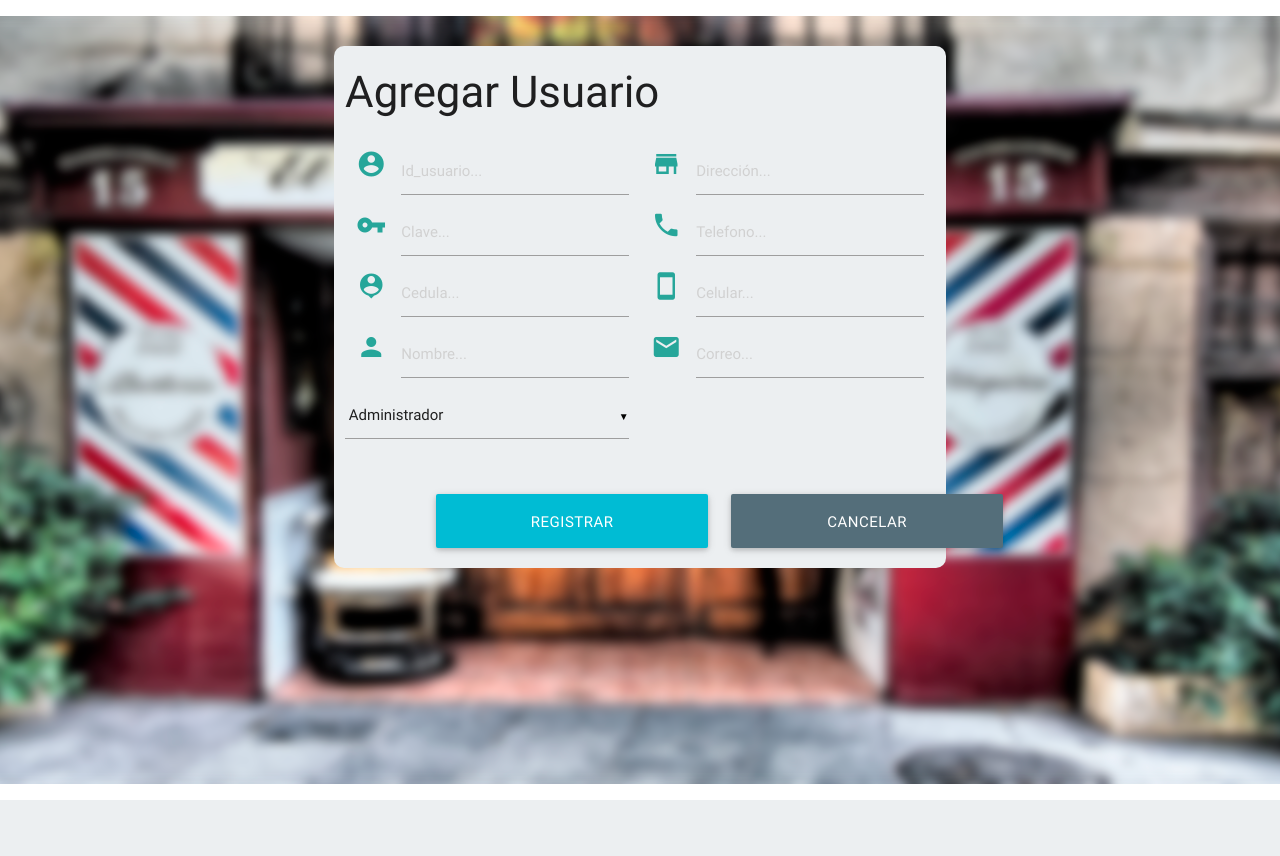
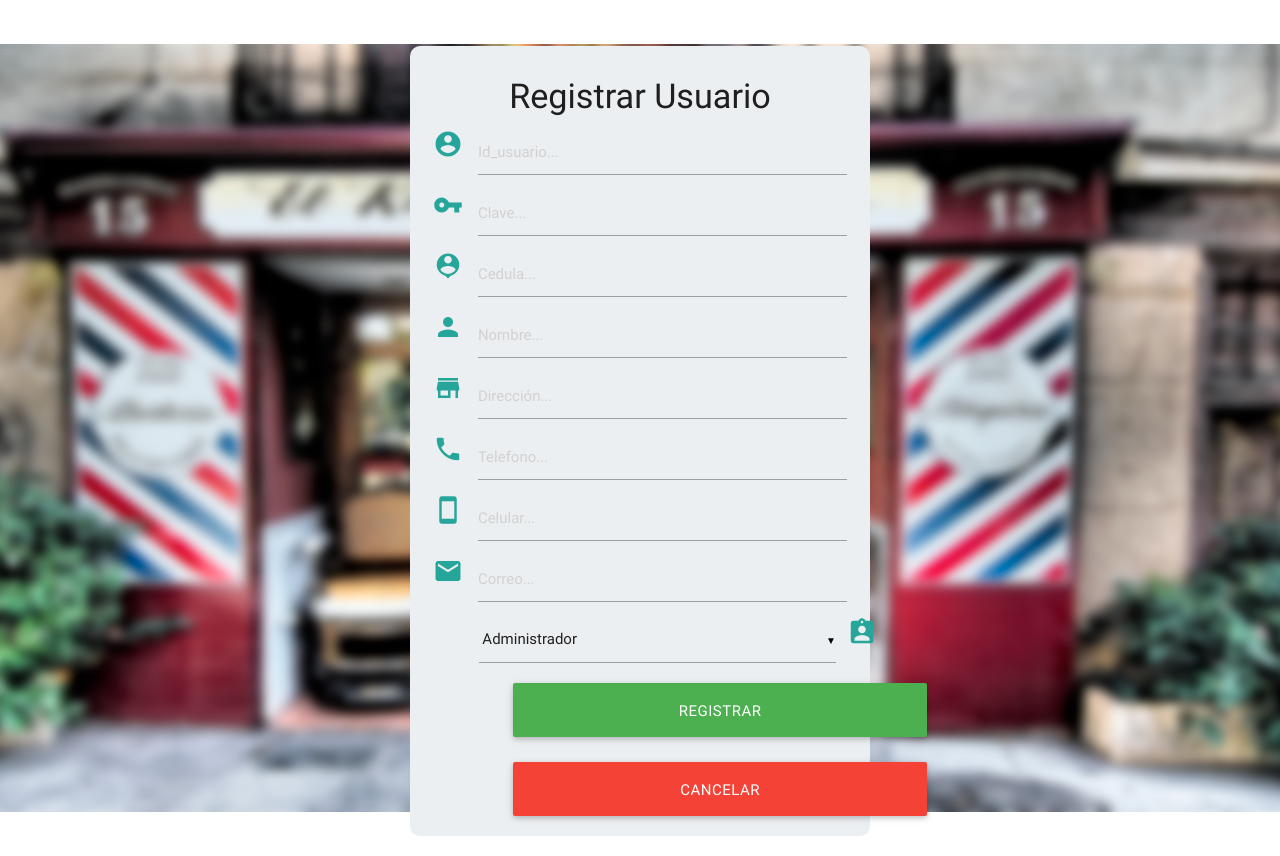
Before and after one commit to mgonza2276/Barber-Garage, a PHP site: page /agregar_usuario.php in a window 1280 px wide. Before the commit the page ends 800 px from the top, so only its background shows below. Run offline with PHP 8.4, Linux system fonts and the light colour scheme.

Commit message:
Revert "Actualizacion"
This reverts commit 89afcb31578983656b23841cbdc0eaa9dd5cbe6c.

```diff
--- a/View/agregar_usuario.php
+++ b/View/agregar_usuario.php
@@ -3,7 +3,9 @@
 <meta http-equiv="Content-Type" content="text/html; charset=UTF-8">
 
 	<head>
-	  <!--Import Google Icon Font-->
+	  <!--Aqui llamaremos los iconos que necesitaremos-->
+	  <link href="https://fonts.googleapis.com/icon?family=Material+Icons" rel="stylesheet">
+
       <link href="http://fonts.googleapis.com/icon?family=Material+Icons" rel="stylesheet">
       <!--Import materialize.css-->
       <link type="text/css" rel="stylesheet" href="Materialize\materialize\css\materialize.css"  media="screen,projection"/>
@@ -26,7 +28,7 @@
     	</script>
 
     	<!--Aqui llamaremos los estilos necesarios-->
-	  <link  rel="stylesheet" type="text/css" href="estilos.css">
+	  	<link  rel="stylesheet" type="text/css" href="estilos.css">
 
 	</head>
 
@@ -37,23 +39,18 @@
 
       		<div class="row">
 
-      			<div id="formulario" class="col l8 offset-l2">
-					<form action="../Controller/usuarios.controller.php" method="POST" >
-						<h3>Agregar Usuario</h3>
-						<div class="col l6  input-field"  >
-							<input type="hidden" name="pag" value="registro_usuario">
+      			<div id="formulario" class="col l6 offset-l3 " >
+					<form action="../Controller/usuarios.controller.php" method="POST">
+						<div class="col l12  input-field"  >
+							<center><h4>Registrar Usuario</h4></center>
 							<i class="material-icons prefix">account_circle</i>
-							<input type="text" placeholder="Id_usuario..." name="id_usuario" required />
+							<input type="text" placeholder="Id_usuario..." name="id_usuario" required="" />
 							<i class="material-icons prefix">vpn_key</i>
 							<input type="password" placeholder="Clave..." name="clave" required/>
 							<i class="material-icons prefix">person_pin</i>
-							<input type="number" placeholder="Cedula..." name="cedula"/>
+							<input type="number" placeholder="Cedula..." name="cedula" required/>
 							<i class="material-icons prefix">person</i>
 							<input type="text" placeholder="Nombre..." name="nombre" />
-
-						</div>
-
-						<div class="col l6  input-field"  >
 							<i class="material-icons prefix">store</i>
 							<input type="text" placeholder="Dirección..." name="direccion" />
 							<i class="material-icons prefix">phone</i>
@@ -61,28 +58,18 @@
 							<i class="material-icons prefix">stay_current_portrait</i>
 							<input type="number" placeholder="Celular..." name="celular" id="icon_telephone"/>
 							<i class="material-icons prefix">email</i>
-							<input type="email" placeholder="Correo..." name="correo" required />
-						</div>
-
-						<div class="row">
-							<div class="col l6">
-									<select id="select_perfil" name="perfil">
-										<option value="Administrador"> Administrador</option>
-										<option value="Empleado"> Empleado</option>
-									</select>
+							<input type="email" placeholder="Correo..." name="correo" required/>
+							<i class="material-icons prefix">assignment_ind</i>
+							<div class="col l11 offset-l1">
+								<select id="select_perfil" name="perfil">
+									<option value="Administrador"> Administrador</option>
+									<option value="Empleado"> Empleado</option>
+								</select>
 							</div>
-						</div>
-						<div class="col l6  input-field">
-							<button id="boton" class="waves-effect  btn-large cyan" name="acc" value="c" >Registrar</button>
-						</div>
-						<div class="col l6  input-field">
-							<a id="boton" href="../Components/footer.php" class="waves-effect  btn-large  blue-grey darken-1">Cancelar</a>
-						</div>
-
-
+							<button id="boton" class="waves-effect  btn-large green" type="submit" name="acc" value="c">Registrar</button>
+							<button id="boton" class="waves-effect  btn-large red" type="submit"   >Cancelar</button>
 							<?php echo @$_REQUEST["msn"]; ?>
 						</div>
-
 					</form>
 				</div>
 			</div>
```
Also changed, not shown: Controller/usuarios.controller.php (+3 -6 lines), View/registro_usuario.php (+8 -13 lines).
